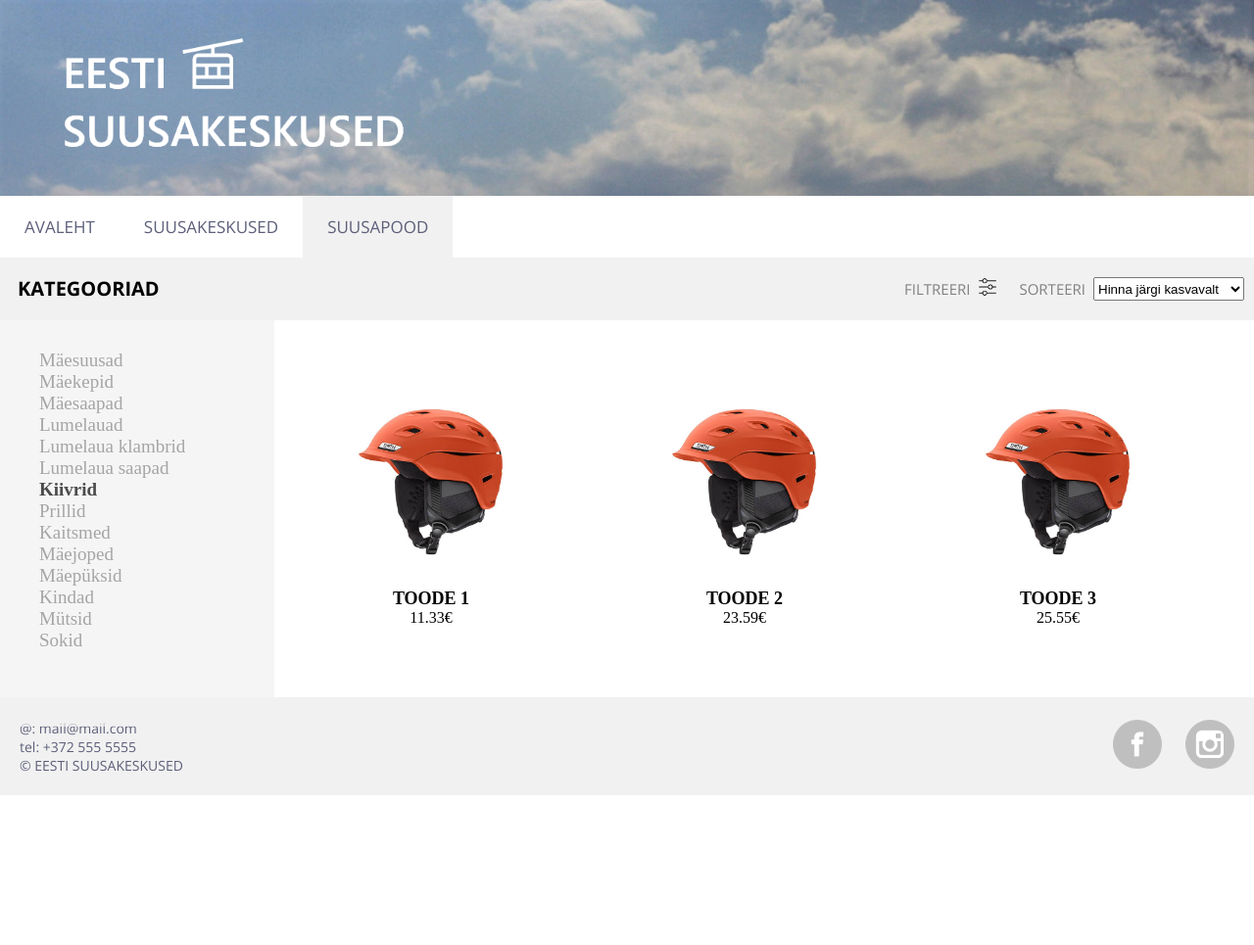
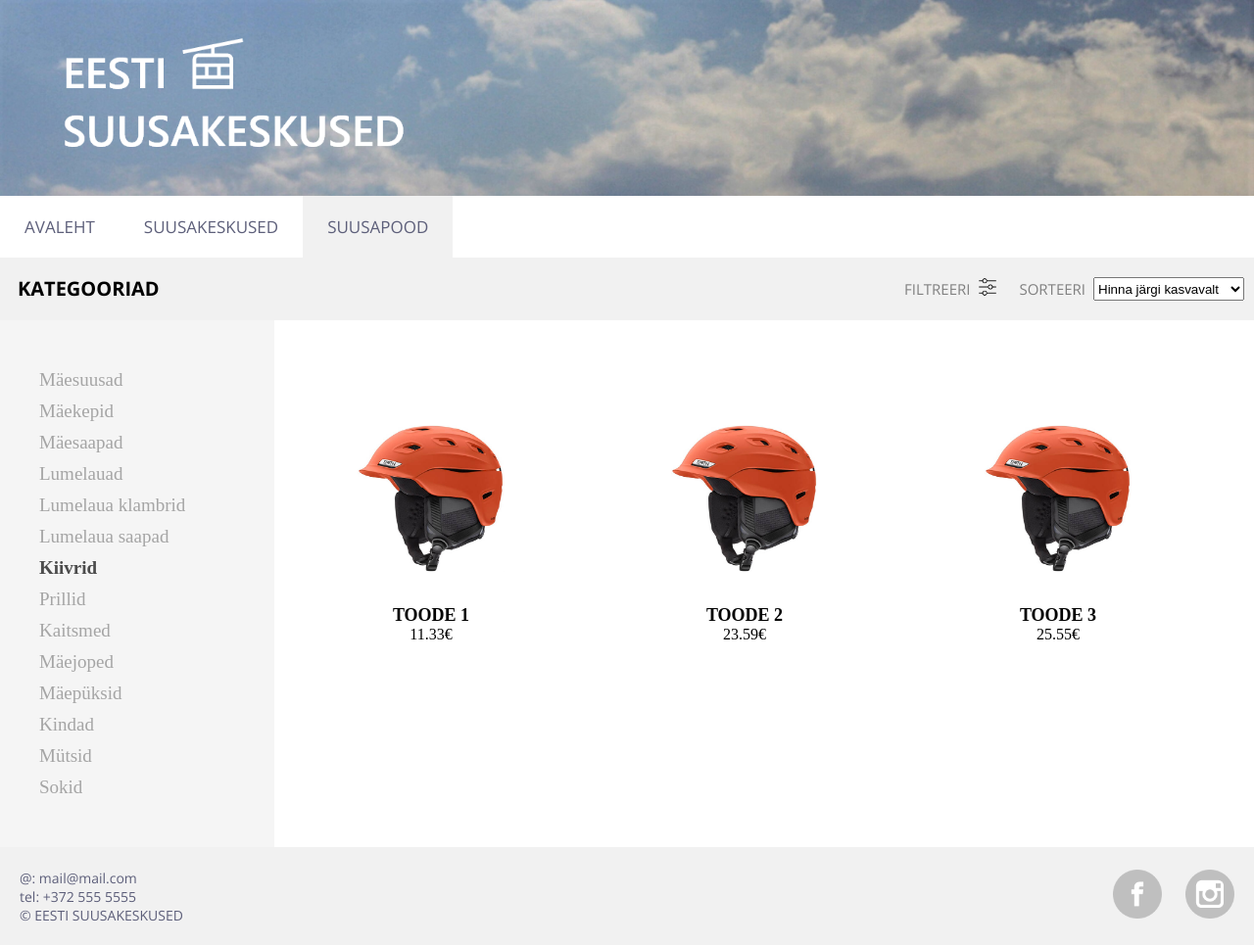
Before and after one commit to allikkil/Veebilehtede-loomine-projekt, a plain HTML site: page suusapood.html in a window 1280 px wide. Shown: the whole page at 98% size. Before the commit the page ends 812 px from the top, so only its background shows below. Drawn offline with nearby package versions, Linux system fonts and the light colour scheme.

Commit message:
adjusted sizes

```diff
--- a/style.css
+++ b/style.css
@@ -50,7 +50,7 @@ li.selected {
 }
 
 #main-content {
-  margin: 40px 20px;
+  margin: 60px 20px;
 }
 
 #flex-container {
@@ -92,12 +92,12 @@ li.selected {
 .pilt {
   grid-area: "pilt";
   background-image: url("Images/m2gi.jpg");
-  background-position: right;
+  background-position: center;
   background-repeat: no-repeat;
   background-size: contain;
 }
 
-#footer-container {
+#footer-container, #footer-container-last {
   display: flex;
   justify-content: space-between;
   padding-left: 20px;
@@ -230,7 +230,8 @@ li.selected {
 .grid-item2 {
   height: 325px;
   text-align: center;
-  margin-top: 90px;
+  margin-top: auto;
+  margin-bottom: auto;
 }
 
 #side-navigation-links {
@@ -239,9 +240,12 @@ li.selected {
   font-size: 19px;
   color: grey;
   list-style: none;
-  padding: 30px 70px 30px 40px;
+  padding: 40px 70px 40px 40px;
   justify-content: center;
   overflow: hidden;
+}
+.side-nav-elem {
+  margin: 10px 0px;
 }
 
 .side-nav-elem.selected {
@@ -267,8 +271,10 @@ li.selected {
 }
 
 #footer-container {
-  margin-top: -30px
+  margin-top: 40px
 }
+
+
 
 @media only screen and (max-width: 500px) {
   #nav-links {
--- a/suusapood.html
+++ b/suusapood.html
@@ -81,7 +81,7 @@
         </div>
 
     <footer>
-        <div id="footer-container">
+        <div id="footer-container-last">
             <div id="links">
                 <ul id="footer-links">
                     <li class="footer-link">@: mail@mail.com</li>
```
